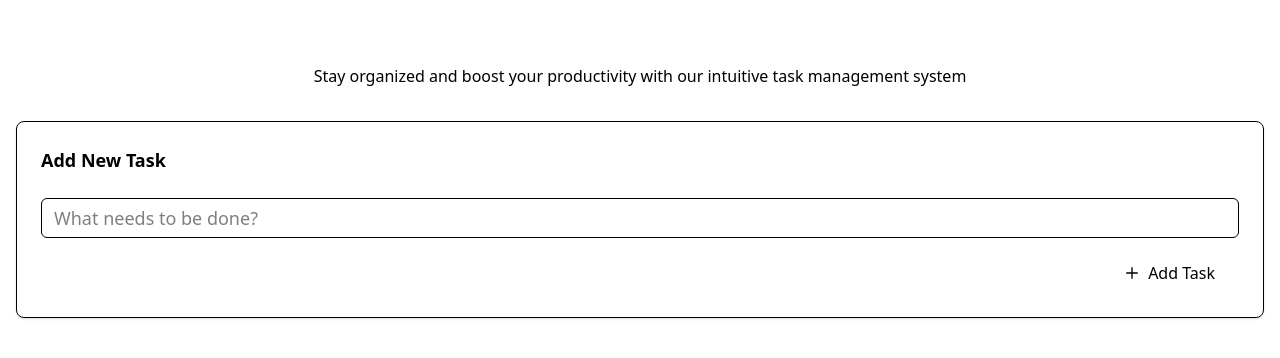
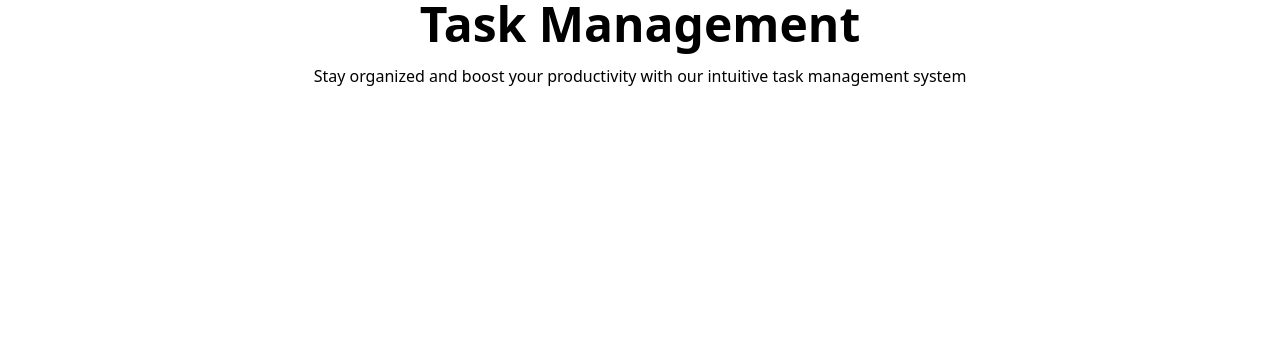
Before and after one commit to LuckyCGamer/Project-Task-Management, a React (Vite) app: page / in a window 1280 px wide. Shown: the top 358 px of the page. Built offline with nearby package versions, Linux system fonts and the light colour scheme.

Commit message:
First Commit

```diff
--- a/src/App.jsx
+++ b/src/App.jsx
@@ -1,18 +1,9 @@
-import { TaskProvider } from "./component/context/TaskContext";
 import TaskHeader from "./component/TaskHeader";
-import TaskInput from "./component/TaskInput";
 
 function App() {
 
   return (
-    <TaskProvider>
-      <TaskHeader />
-
-      <div className="container mx-auto px-4 py-8">
-        <TaskInput />
-      </div>
-
-    </TaskProvider>
+    <TaskHeader />
   )
 }
 
--- a/src/component/TaskHeader.jsx
+++ b/src/component/TaskHeader.jsx
@@ -1,7 +1,7 @@
 export default function TaskHeader() {
   return (
     <div className="text-center animate-fade-in">
-      <h1 className="text-4xl md:text-5xl font-bold bg-gradient-to-r from-primary-600 via-primary-500 to-primary-700 bg-clip-text text-transparent mb-4">
+      <h1 className="text-4xl md:text-5xl font-bold bg-gradient-to-r from-primary-600 via-primary-500 to-primary-700 bg-clip-text mb-4">
         Task Management
       </h1>
       <p className="text-muted-foreground text-lg max-w-2xl mx-auto">
--- a/src/component/TaskInput.jsx
+++ /dev/null
@@ -1,52 +0,0 @@
-import { useState } from "react"
-import { useTaskOperations } from "./context/TaskContext"
-
-export default function TaskInput() {
-  const [text, setText] = useState("")
-  const [priority, setPriority] = useState("medium")
-  const { addTask } = useTaskOperations()
-
-  // Using React 19's automatic batching for state updates
-  const handleSubmit = (e) => {
-    e.preventDefault()
-    if (text.trim()) {
-      addTask(text.trim(), priority)
-      setText("")
-    }
-  }
-
-  return (
-    <div className="card animate-slide-up">
-      <div className="card-header">
-        <h2 className="text-lg font-semibold">Add New Task</h2>
-      </div>
-      <div className="card-content">
-        <form onSubmit={handleSubmit} className="space-y-4">
-          <div>
-            <input
-              type="text"
-              placeholder="What needs to be done?"
-              value={text}
-              onChange={(e) => setText(e.target.value)}
-              className="input text-lg"
-              autoFocus
-            />
-          </div>
-
-          <div className="flex items-center justify-between">
-            <div>
-
-            </div>
-
-            <button type="submit" className="btn-primary px-6 py-2">
-              <svg className="w-4 h-4 mr-2" fill="none" stroke="currentColor" viewBox="0 0 24 24">
-                <path strokeLinecap="round" strokeLinejoin="round" strokeWidth={2} d="M12 4v16m8-8H4" />
-              </svg>
-              Add Task
-            </button>
-          </div>
-        </form>
-      </div>
-    </div>
-  )
-}
--- a/src/component/context/TaskContext.jsx
+++ /dev/null
@@ -1,169 +0,0 @@
-"use client"
-
-import { createContext, useContext, useReducer, useMemo, useCallback } from "react"
-
-// Create context
-const TasksContext = createContext(null)
-const TasksDispatchContext = createContext(null)
-
-// Task reducer
-function tasksReducer(tasks, action) {
-  switch (action.type) {
-    case "added": {
-      return [
-        {
-          id: crypto.randomUUID(),
-          text: action.text,
-          completed: false,
-          createdAt: new Date().toISOString(),
-          priority: action.priority || "medium",
-        },
-        ...tasks,
-      ]
-    }
-    case "changed": {
-      return tasks.map((t) => {
-        if (t.id === action.task.id) {
-          return action.task
-        }
-        return t
-      })
-    }
-    case "deleted": {
-      return tasks.filter((t) => t.id !== action.id)
-    }
-    case "toggle_all": {
-      const allCompleted = tasks.every((t) => t.completed)
-      return tasks.map((t) => ({ ...t, completed: !allCompleted }))
-    }
-    case "clear_completed": {
-      return tasks.filter((t) => !t.completed)
-    }
-    default: {
-      throw new Error("Unknown action: " + action.type)
-    }
-  }
-}
-
-// Initial tasks
-const initialTasks = [
-  {
-    id: "1",
-    text: "Learn React 19 features",
-    completed: false,
-    createdAt: new Date(Date.now() - 86400000).toISOString(),
-    priority: "high",
-  },
-  {
-    id: "2",
-    text: "Update project dependencies",
-    completed: true,
-    createdAt: new Date(Date.now() - 172800000).toISOString(),
-    priority: "medium",
-  },
-  {
-    id: "3",
-    text: "Implement new hooks",
-    completed: false,
-    createdAt: new Date(Date.now() - 259200000).toISOString(),
-    priority: "high",
-  },
-  {
-    id: "4",
-    text: "Test application performance",
-    completed: false,
-    createdAt: new Date().toISOString(),
-    priority: "low",
-  },
-  {
-    id: "5",
-    text: "Deploy to production",
-    completed: true,
-    createdAt: new Date(Date.now() - 345600000).toISOString(),
-    priority: "medium",
-  },
-]
-
-// Provider component
-export function TaskProvider({ children }) {
-  const [tasks, dispatch] = useReducer(tasksReducer, initialTasks)
-
-  // Memoize the context value to prevent unnecessary re-renders
-  const tasksValue = useMemo(() => tasks, [tasks])
-
-  return (
-    <TasksContext.Provider value={tasksValue}>
-      <TasksDispatchContext.Provider value={dispatch}>{children}</TasksDispatchContext.Provider>
-    </TasksContext.Provider>
-  )
-}
-
-// Custom hooks for consuming the context
-export function useTasks() {
-  const context = useContext(TasksContext)
-  if (context === null) {
-    throw new Error("useTasks must be used within a TaskProvider")
-  }
-  return context
-}
-
-export function useTasksDispatch() {
-  const context = useContext(TasksDispatchContext)
-  if (context === null) {
-    throw new Error("useTasksDispatch must be used within a TaskProvider")
-  }
-  return context
-}
-
-// Custom hook for task operations
-export function useTaskOperations() {
-  const dispatch = useTasksDispatch()
-
-  const addTask = useCallback(
-    (text, priority = "medium") => {
-      dispatch({ type: "added", text, priority })
-    },
-    [dispatch],
-  )
-
-  const updateTask = useCallback(
-    (task) => {
-      dispatch({ type: "changed", task })
-    },
-    [dispatch],
-  )
-
-  const deleteTask = useCallback(
-    (id) => {
-      dispatch({ type: "deleted", id })
-    },
-    [dispatch],
-  )
-
-  const toggleTaskCompletion = useCallback(
-    (task) => {
-      dispatch({
-        type: "changed",
-        task: { ...task, completed: !task.completed },
-      })
-    },
-    [dispatch],
-  )
-
-  const toggleAllTasks = useCallback(() => {
-    dispatch({ type: "toggle_all" })
-  }, [dispatch])
-
-  const clearCompletedTasks = useCallback(() => {
-    dispatch({ type: "clear_completed" })
-  }, [dispatch])
-
-  return {
-    addTask,
-    updateTask,
-    deleteTask,
-    toggleTaskCompletion,
-    toggleAllTasks,
-    clearCompletedTasks,
-  }
-}
--- a/src/index.css
+++ b/src/index.css
@@ -14,57 +14,3 @@
     --color-card: 224 71% 4%;
     --text-card-foreground: 210 20% 98%;
 }
-
-@layer components {
-  .btn {
-    @apply inline-flex items-center justify-center whitespace-nowrap rounded-md text-sm font-medium disabled:pointer-events-none disabled:opacity-50;
-  }
-
-  .btn-primary {
-    @apply inline-flex items-center justify-center whitespace-nowrap rounded-md text-sm font-medium disabled:pointer-events-none disabled:opacity-50 bg-primary text-primary-foreground hover:bg-primary/90;
-  }
-
-  .btn-secondary {
-    @apply inline-flex items-center justify-center whitespace-nowrap rounded-md text-sm font-medium disabled:pointer-events-none disabled:opacity-50 bg-secondary text-secondary-foreground hover:bg-secondary/80;
-  }
-
-  .btn-outline {
-    @apply inline-flex items-center justify-center whitespace-nowrap rounded-md text-sm font-medium disabled:pointer-events-none disabled:opacity-50 border bg-background hover:bg-accent hover:text-accent-foreground;
-  }
-
-  .btn-ghost {
-    @apply inline-flex items-center justify-center whitespace-nowrap rounded-md text-sm font-medium disabled:pointer-events-none disabled:opacity-50 hover:bg-accent hover:text-accent-foreground;
-  }
-
-  .btn-destructive {
-    @apply inline-flex items-center justify-center whitespace-nowrap rounded-md text-sm font-medium disabled:pointer-events-none disabled:opacity-50 bg-destructive text-destructive-foreground hover:bg-destructive/90;
-  }
-
-  .input {
-    @apply flex h-10 w-full rounded-md border bg-background px-3 py-2 text-sm ring-offset-background file:border-0 file:bg-transparent file:text-sm file:font-medium placeholder:text-muted-foreground focus-visible:outline-none focus-visible:ring-2 focus-visible:ring-offset-2 disabled:cursor-not-allowed disabled:opacity-50;
-  }
-
-  .card {
-    @apply rounded-lg border bg-card text-card-foreground shadow-sm;
-  }
-
-  .card-header {
-    @apply flex flex-col space-y-1.5 p-6;
-  }
-
-  .card-content {
-    @apply p-6 pt-0;
-  }
-
-  .card-footer {
-    @apply flex items-center p-6 pt-0;
-  }
-
-  .card-title {
-    @apply text-2xl font-semibold leading-none tracking-tight;
-  }
-
-  .card-description {
-    @apply text-sm text-muted-foreground;
-  }
-}
```
Also changed, not shown: 1 other file (tests, documents, lock files or other folders).
